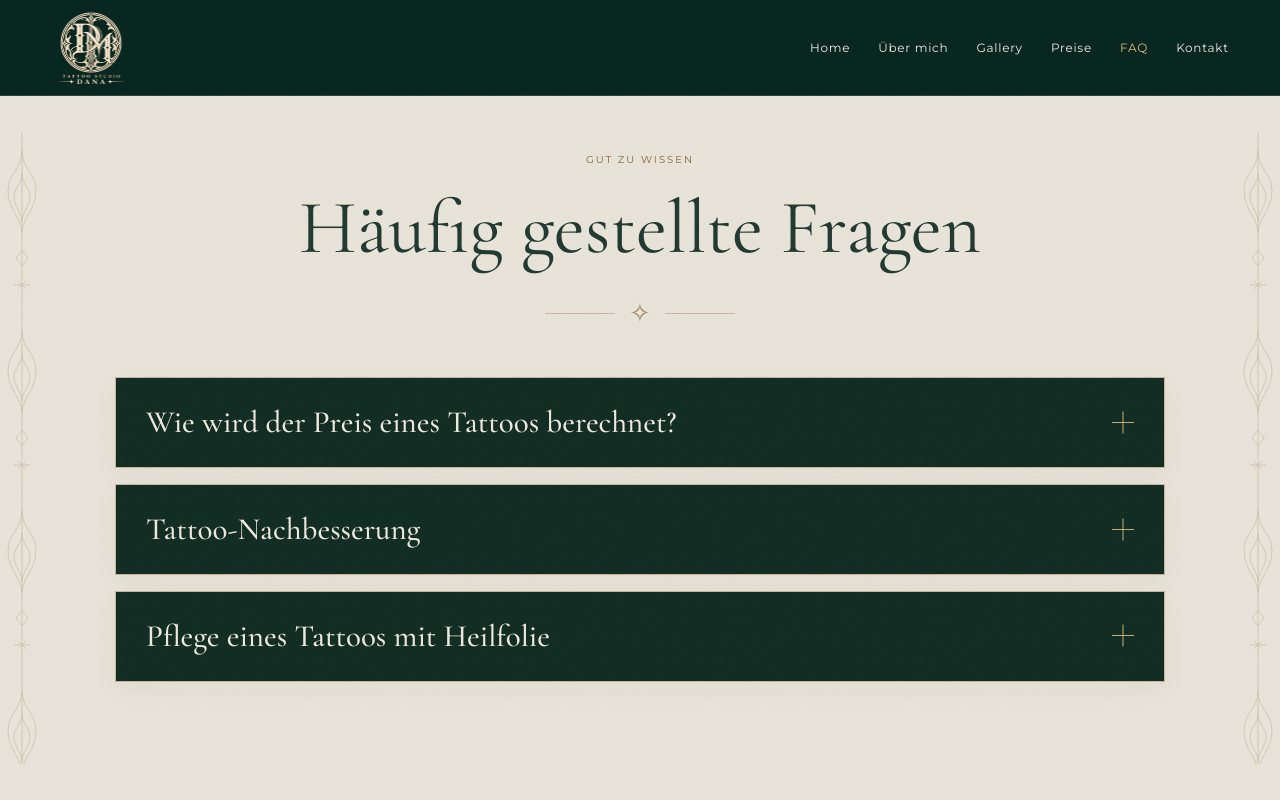
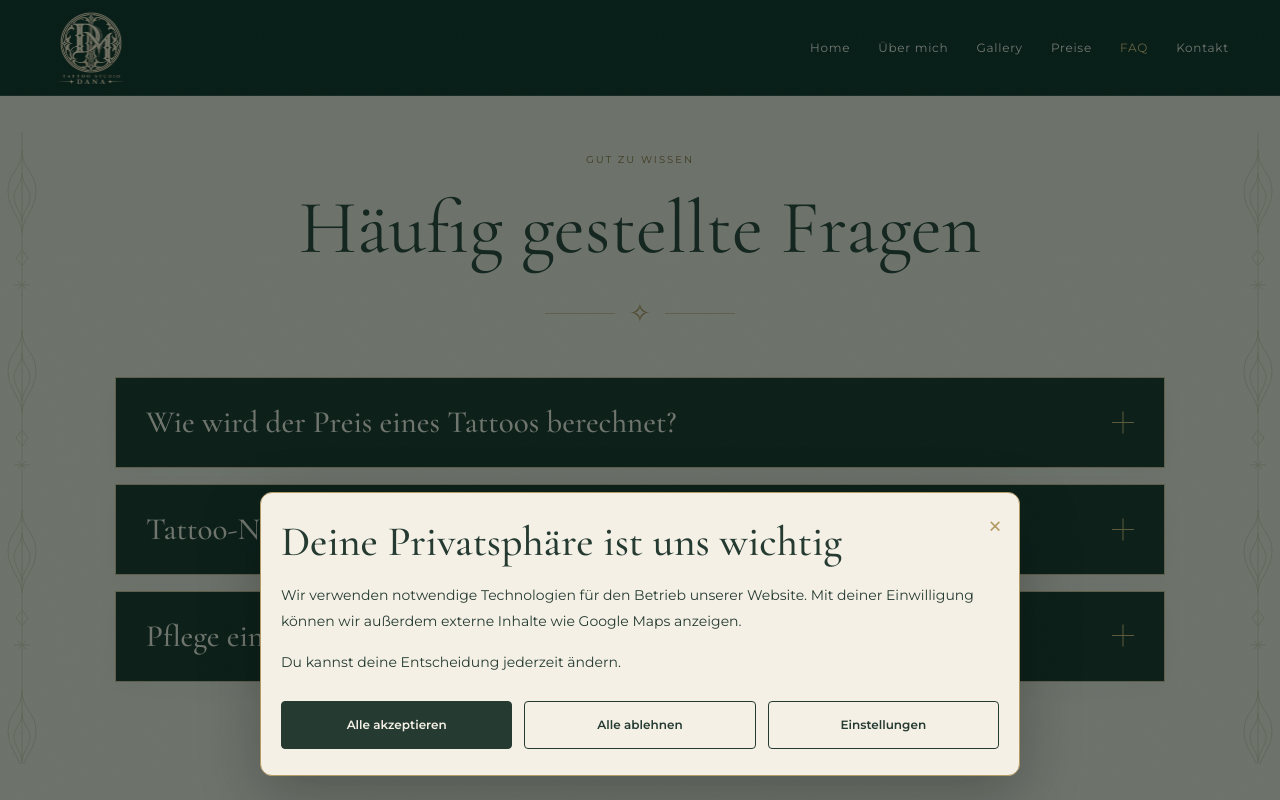
Before and after one commit to AnnaFillanna/dana-tattoo, a React (Vite) app: page /faq in a window 1280 px wide. Shown: the top 800 px of the page. Built offline with nearby package versions, Linux system fonts and the light colour scheme.

Commit message:
Add cookie consent with working save and dismiss actions

```diff
--- a/package.json
+++ b/package.json
@@ -11,6 +11,7 @@
   },
   "dependencies": {
     "@supabase/supabase-js": "^2.117.2",
+    "lucide-react": "^1.54.0",
     "react": "^19.2.8",
     "react-dom": "^19.2.8",
     "react-router-dom": "^6.30.6"
--- a/src/App.tsx
+++ b/src/App.tsx
@@ -1,25 +1,25 @@
-import { AdminPage } from './pages/AdminPage';
-import { Seo } from './seo/Seo';
-import { Routes, Route } from 'react-router-dom';
+import { AdminPage } from "./pages/AdminPage";
+import { Seo } from "./seo/Seo";
+import { Routes, Route } from "react-router-dom";
 
-import { Header } from './components/Header/Header';
-import { Footer } from './components/Footer/Footer';
+import { Header } from "./components/Header/Header";
+import { Footer } from "./components/Footer/Footer";
 
-import { Hero } from './sections/Hero/Hero';
-import { Styles } from './sections/Styles/Styles';
-import { About } from './sections/About/About';
+import { Hero } from "./sections/Hero/Hero";
+import { Styles } from "./sections/Styles/Styles";
+import { About } from "./sections/About/About";
 
-import { AboutPage } from './pages/AboutPage';
-import { StylesPage } from './pages/StylesPage';
-import { GalleryPage } from './pages/GalleryPage';
-import { PricesPage } from './pages/PricesPage';
-import { FaqPage } from './pages/FaqPage';
-import { ContactPage } from './pages/ContactPage';
-import { PiercingPage } from './pages/PiercingPage';
-import { ImpressumPage } from './pages/ImpressumPage';
-import { PrivacyPage } from './pages/PrivacyPage';
-import { PageLayout } from './pages/PageLayout';
-
+import { AboutPage } from "./pages/AboutPage";
+import { StylesPage } from "./pages/StylesPage";
+import { GalleryPage } from "./pages/GalleryPage";
+import { PricesPage } from "./pages/PricesPage";
+import { FaqPage } from "./pages/FaqPage";
+import { ContactPage } from "./pages/ContactPage";
+import { PiercingPage } from "./pages/PiercingPage";
+import { ImpressumPage } from "./pages/ImpressumPage";
+import { PrivacyPage } from "./pages/PrivacyPage";
+import { PageLayout } from "./pages/PageLayout";
+import { CookieConsent } from "./components/CookieConsent/CookieConsent";
 function App() {
   return (
     <>
@@ -43,6 +43,7 @@ function App() {
         <Route path="/styles" element={<StylesPage />} />
         <Route path="/gallery" element={<GalleryPage />} />
         <Route path="/preise" element={<PricesPage />} />
+
         <Route path="/faq" element={<FaqPage />} />
         <Route path="/kontakt" element={<ContactPage />} />
         <Route path="/piercing" element={<PiercingPage />} />
@@ -53,13 +54,16 @@ function App() {
           path="*"
           element={
             <PageLayout title="Seite nicht gefunden">
-              <p>Diese Seite gibt es nicht. Bitte wähle eine Seite aus dem Menü.</p>
+              <p>
+                Diese Seite gibt es nicht. Bitte wähle eine Seite aus dem Menü.
+              </p>
             </PageLayout>
           }
         />
       </Routes>
 
       <Footer />
+      <CookieConsent />
     </>
   );
 }
--- /dev/null
+++ b/src/components/CookieConsent/CookieConsent.module.scss
@@ -0,0 +1,241 @@
+
+.overlay {
+  position: fixed;
+  inset: 0;
+  z-index: 9999;
+  display: flex;
+  align-items: flex-end;
+  justify-content: center;
+  padding: 24px;
+  background: rgba(10, 24, 19, 0.55);
+}
+
+.banner {
+  width: 100%;
+  max-width: 760px;
+  padding: 36px 42px;
+  background: #f5f0e6;
+  color: #253b32;
+  border: 1px solid #b49a65;
+  border-radius: 12px;
+  box-shadow: 0 18px 60px rgba(0, 0, 0, 0.25);
+
+  h2 {
+    margin: 0 0 18px;
+    font-family: 'Cormorant Garamond', serif;
+    font-size: clamp(30px, 4vw, 42px);
+    font-weight: 500;
+    line-height: 1.1;
+  }
+
+  p {
+    margin: 0 0 16px;
+    font-family: 'Montserrat', sans-serif;
+    font-size: 14px;
+    line-height: 1.8;
+  }
+}
+
+.buttons {
+  display: flex;
+  flex-wrap: wrap;
+  gap: 12px;
+  margin-top: 26px;
+
+  button {
+    flex: 1 1 180px;
+    min-height: 48px;
+    padding: 12px 18px;
+    border: 1px solid #253b32;
+    border-radius: 4px;
+    background: transparent;
+    color: #253b32;
+    font-family: 'Montserrat', sans-serif;
+    font-size: 12px;
+    font-weight: 600;
+    cursor: pointer;
+    transition:
+      background 0.25s ease,
+      color 0.25s ease,
+      transform 0.25s ease;
+
+    &:hover {
+      transform: translateY(-2px);
+      background: #253b32;
+      color: #f5f0e6;
+    }
+
+    &:focus-visible {
+      outline: 3px solid #b49a65;
+      outline-offset: 3px;
+    }
+
+    &:first-child {
+      background: #253b32;
+      color: #f5f0e6;
+
+      &:hover {
+        background: #365747;
+      }
+    }
+  }
+}
+
+.settings {
+  margin-top: 24px;
+  padding-top: 20px;
+  border-top: 1px solid #b49a65;
+
+  h3 {
+    margin-bottom: 12px;
+    font-family: 'Cormorant Garamond', serif;
+    font-size: 28px;
+    font-weight: 500;
+  }
+}
+
+@media (max-width: 600px) {
+  .overlay {
+    padding: 12px;
+  }
+
+  .banner {
+    padding: 26px 20px;
+    max-height: 90dvh;
+    overflow-y: auto;
+  }
+
+  .buttons {
+    flex-direction: column;
+
+    button {
+      flex: none;
+      width: 100%;
+    }
+  }
+}
+
+
+.cookieIcon {
+  position: fixed;
+  bottom: 24px;
+  left: 24px;
+  z-index: 9998;
+
+  display: flex;
+  align-items: center;
+  justify-content: center;
+
+  width: 52px;
+  height: 52px;
+
+  background: #253b32;
+  border: 1px solid #b49a65;
+  border-radius: 50%;
+
+  font-size: 25px;
+  cursor: pointer;
+
+  box-shadow: 0 6px 20px rgba(0, 0, 0, 0.2);
+
+  transition:
+    transform 0.25s ease,
+    box-shadow 0.25s ease;
+
+  &:hover {
+    transform: translateY(-3px) scale(1.05);
+    box-shadow: 0 8px 24px rgba(0, 0, 0, 0.3);
+  }
+
+  &:focus-visible {
+    outline: 3px solid #b49a65;
+    outline-offset: 3px;
+  }
+}
+
+@media (max-width: 600px) {
+  .cookieIcon {
+    bottom: 16px;
+    left: 16px;
+    width: 46px;
+    height: 46px;
+    font-size: 22px;
+  }
+}
+
+
+.settingRow {
+  display: flex;
+  align-items: center;
+  justify-content: space-between;
+  gap: 24px;
+  padding: 18px 0;
+  border-bottom: 1px solid rgba(37, 59, 50, 0.2);
+
+  strong {
+    font-family: 'Montserrat', sans-serif;
+    font-size: 14px;
+  }
+
+  p {
+    margin: 6px 0 0;
+    font-size: 12px;
+  }
+
+  input {
+    width: 20px;
+    height: 20px;
+    accent-color: #253b32;
+    cursor: pointer;
+  }
+
+  input:disabled {
+    cursor: not-allowed;
+  }
+}
+
+.saveButton {
+  margin-top: 22px;
+  padding: 14px 24px;
+  background: #253b32;
+  color: #f5f0e6;
+  border: 1px solid #b49a65;
+  border-radius: 4px;
+  font-family: 'Montserrat', sans-serif;
+  cursor: pointer;
+}
+
+@media (min-width: 601px) {
+  .banner {
+    max-width: 520px;
+    padding: 24px 28px;
+    transition:
+      max-width 0.4s ease,
+      padding 0.4s ease;
+  }
+
+  .bannerExpanded {
+    max-width: 680px;
+  }
+}
+
+.banner {
+  position: relative;
+}
+
+.closeButton {
+  position: absolute;
+  top: 12px;
+  right: 16px;
+
+  border: none;
+  background: transparent;
+  color: #b49a65;
+
+  font-size: 28px;
+  cursor: pointer;
+
+  &:hover {
+    color: #253b32;
+  }
+}
--- /dev/null
+++ b/src/components/CookieConsent/CookieConsent.tsx
@@ -0,0 +1,144 @@
+import { useEffect, useState } from "react";
+import styles from "./CookieConsent.module.scss";
+import { Cookie } from "lucide-react";
+
+export type CookieChoice = "accepted" | "rejected";
+
+const STORAGE_KEY = "dana-cookie-consent";
+
+export function CookieConsent() {
+  const [showSettings, setShowSettings] = useState(false);
+  const [isBannerOpen, setIsBannerOpen] = useState(false);
+  const [mapsEnabled, setMapsEnabled] = useState(false);
+
+  useEffect(() => {
+    let active = true;
+    // Read browser storage after hydration; it is unavailable during prerendering.
+    void Promise.resolve().then(() => {
+      if (!active) return;
+      let saved: string | null = null;
+      try { saved = window.localStorage.getItem(STORAGE_KEY); } catch { /* Storage can be blocked. */ }
+      setMapsEnabled(saved === "accepted");
+      setIsBannerOpen(saved !== "accepted" && saved !== "rejected");
+    });
+    return () => { active = false; };
+  }, []);
+
+  function saveChoice(value: CookieChoice) {
+    try { window.localStorage.setItem(STORAGE_KEY, value); } catch { /* Still close when storage is unavailable. */ }
+    setMapsEnabled(value === "accepted");
+    setShowSettings(false);
+    setIsBannerOpen(false);
+
+    window.dispatchEvent(new Event("cookie-consent-change"));
+  }
+
+  if (!isBannerOpen) {
+    return (
+      <button
+        type="button"
+        className={styles.cookieIcon}
+        onClick={() => {
+          setIsBannerOpen(true);
+          setShowSettings(false);
+        }}
+        aria-label="Cookie-Einstellungen öffnen"
+        title="Cookie-Einstellungen"
+      >
+        <Cookie size={25} strokeWidth={1.5} color="#c9aa72" />
+      </button>
+    );
+  }
+
+  return (
+    <div className={styles.overlay}>
+      <section
+        className={`${styles.banner} ${
+          showSettings ? styles.bannerExpanded : ""
+        }`}
+        role="dialog"
+        aria-label="Cookie-Einstellungen"
+      >
+        <button
+          type="button"
+          className={styles.closeButton}
+          onClick={() => {
+            setIsBannerOpen(false);
+            setShowSettings(false);
+          }}
+          aria-label="Cookie-Banner schließen"
+        >
+          ×
+        </button>
+        <h2>Deine Privatsphäre ist uns wichtig</h2>
+
+        <p>
+          Wir verwenden notwendige Technologien für den Betrieb unserer Website.
+          Mit deiner Einwilligung können wir außerdem externe Inhalte wie Google
+          Maps anzeigen.
+        </p>
+
+        <p>Du kannst deine Entscheidung jederzeit ändern.</p>
+
+        <div className={styles.buttons}>
+          <button type="button" onClick={() => saveChoice("accepted")}>
+            Alle akzeptieren
+          </button>
+
+          <button type="button" onClick={() => saveChoice("rejected")}>
+            Alle ablehnen
+          </button>
+
+          <button type="button" onClick={() => setShowSettings(!showSettings)}>
+            Einstellungen
+          </button>
+        </div>
+
+        {showSettings && (
+          <div className={styles.settings}>
+            <h3>Cookie-Einstellungen</h3>
+
+            <div className={styles.settingRow}>
+              <div>
+                <strong>Notwendige Technologien</strong>
+                <p>Für den Betrieb der Website erforderlich.</p>
+              </div>
+
+              <input
+                type="checkbox"
+                checked
+                disabled
+                aria-label="Notwendige Technologien"
+              />
+            </div>
+
+            <div className={styles.settingRow}>
+              <div>
+                <strong>Google Maps</strong>
+                <p>
+                  Ermöglicht die Anzeige der interaktiven Karte. Dabei können
+                  Daten an Google übertragen werden.
+                </p>
+              </div>
+
+              <input
+                type="checkbox"
+                checked={mapsEnabled}
+                onChange={(event) => setMapsEnabled(event.target.checked)}
+                aria-label="Google Maps erlauben"
+              />
+            </div>
+
+            <button
+              type="button"
+              className={styles.saveButton}
+              onClick={() => saveChoice(mapsEnabled ? "accepted" : "rejected")}
+            >
+              Auswahl speichern
+            </button>
+          </div>
+        )}
+      </section>
+    </div>
+  );
+}
```
Also changed, not shown: 1 other file (tests, documents, lock files or other folders).
